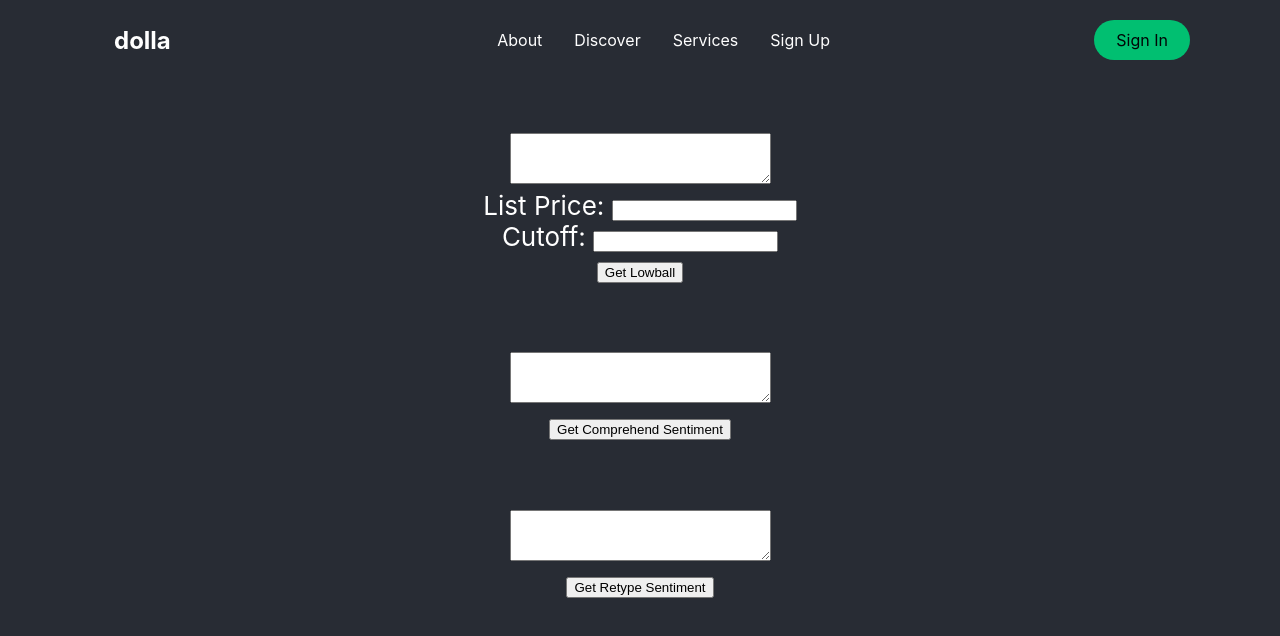
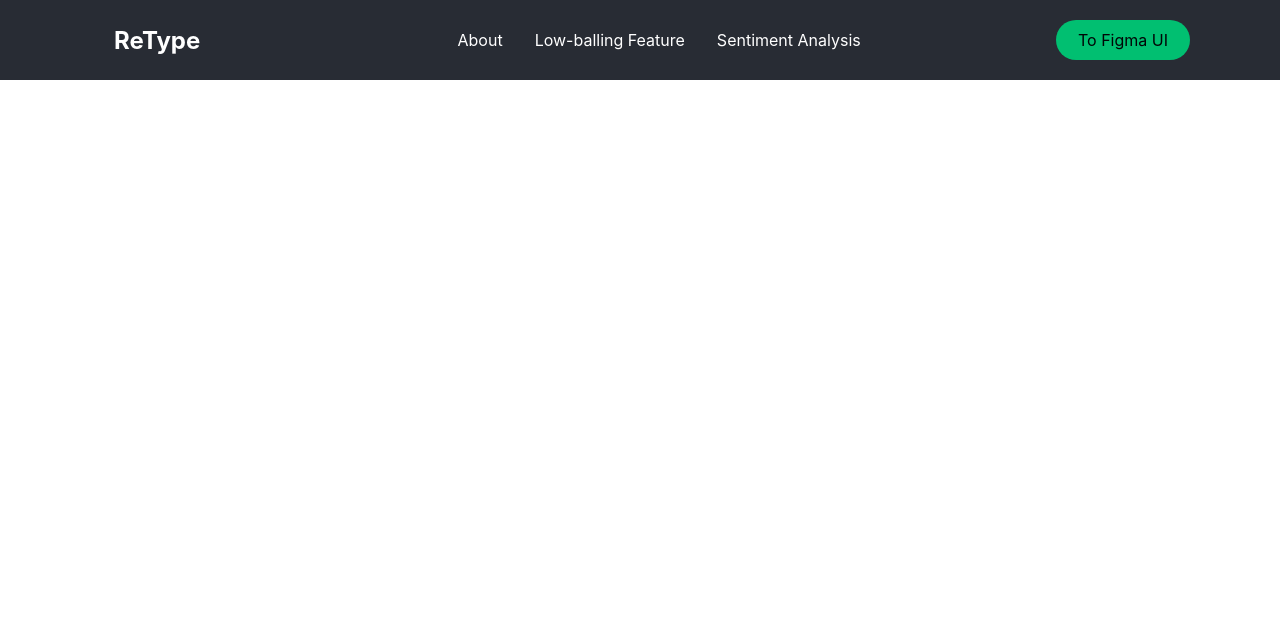
Before and after one commit to tangboxuan/aws_buildon_2021, a React (Create React App) app: page / in a window 1280 px wide. Shown: the top 636 px of the page. Built offline with nearby package versions, Linux system fonts and the light colour scheme; what @aws-amplify/predictions, aws-amplify would draw is missing.

Commit message:
added navigation and side bar

```diff
--- a/src/App.css
+++ b/src/App.css
@@ -1,5 +1,7 @@
 .App {
   text-align: center;
+  background-color: #282c34;
+  min-height: 20vh;
 }
 
 .App-logo {
@@ -13,8 +15,7 @@
   }
 }
 
-.App-header {
-  background-color: #282c34;
+/* .App-header {
   min-height: 100vh;
   display: flex;
   flex-direction: column;
@@ -22,7 +23,7 @@
   justify-content: center;
   font-size: calc(10px + 2vmin);
   color: white;
-}
+} */
 
 .App-link {
   color: #61dafb;
--- a/src/App.js
+++ b/src/App.js
@@ -3,8 +3,11 @@
 import { API } from 'aws-amplify'
 import Predictions from '@aws-amplify/predictions';
 
+import {BrowserRouter as Router, Switch, Route} from 'react-router-dom';
+import Home from './pages';
 
-import NavBar from './Navbar';
+// import NavBar from './Components/Navbar';
+// import Sidebar from './Components/Sidebar';
 class App extends React.Component {
   constructor(props) {
     super(props);
@@ -84,8 +87,12 @@
   render() {
     return (
       <div className="App">
-        <NavBar/>
-        <header className="App-header">
+        <Router>
+          <Switch>
+            <Route path='/' component={Home} exact />
+          </Switch>
+        </Router>
+        {/* <header className="App-header">
           <form onSubmit={this.getLowball}>
             <textarea
               name="lowballInput"
@@ -141,7 +148,7 @@
             <button type="submit">Get Retype Sentiment</button>
           </form>
           <h1>{this.state.retypeOutput}</h1>
-        </header>
+        </header> */}
       </div>
   )};
 }
--- /dev/null
+++ b/src/Components/Navbar/index.js
@@ -0,0 +1,47 @@
+import React, { useState, useEffect } from 'react';
+import { FaBars } from 'react-icons/fa';
+// import { IconContext } from 'react-icons/lib';
+import { animateScroll as scroll } from 'react-scroll';
+import {
+  MobileIcon,
+  Nav,
+  NavbarContainer,
+  NavItem,
+  NavLinks,
+  NavLogo,
+  NavMenu,
+  NavBtn,
+  NavBtnLink
+} from './NavbarElements';
+
+const Navbar = ({toggle}) => {
+
+  return (
+    <>
+      <Nav>
+        <NavbarContainer>
+        <NavLogo to='/'>ReType</NavLogo>
+        <MobileIcon onClick={toggle}>
+          <FaBars />
+        </MobileIcon>
+        <NavMenu>
+          <NavItem>
+            <NavLinks to='about'>About</NavLinks>
+          </NavItem>
+          <NavItem>
+            <NavLinks to='low-balling'>Low-balling Feature</NavLinks>
+          </NavItem>
+          <NavItem>
+            <NavLinks to='sentiment'>Sentiment Analysis</NavLinks>
+          </NavItem>
+        </NavMenu>
+        <NavBtn>
+          <NavBtnLink to='figma'>To Figma UI</NavBtnLink>
+        </NavBtn>
+      </NavbarContainer>
+      </Nav>
+    </>
+  );
+};
+
+export default Navbar;
--- /dev/null
+++ b/src/Components/Sidebar/SidebarElements.js
@@ -0,0 +1,93 @@
+import styled from 'styled-components';
+import { Link as LinkS } from 'react-scroll';
+import { Link as LinkR } from 'react-router-dom';
+import { FaTimes } from 'react-icons/fa';
+
+export const SidebarContainer = styled.aside`
+  position: fixed;
+  z-index: 999;
+  width: 100%;
+  height: 100%;
+  background: #0d0d0d;
+  display: grid;
+  align-items: center;
+  top: 0;
+  left: 0;
+  transition: 0.3s ease-in-out;
+  opacity: ${({ isOpen }) => (isOpen ? '100%' : '0')};
+  top: ${({ isOpen }) => (isOpen ? '0' : '-100%')};
+  top: 0;
+`;
+
+export const CloseIcon = styled(FaTimes)`
+  color: #fff;
+`;
+
+export const Icon = styled.div`
+  position: absolute;
+  top: 1.2rem;
+  right: 1.5rem;
+  background: transparent;
+  border: transparent;
+  font-size: 2rem;
+  cursor: pointer;
+  outline: none;
+`;
+
+export const SidebarWrapper = styled.div`
+  color: #fff;
+`;
+
+export const SidebarMenu = styled.ul`
+  display: grid;
+  grid-template-columns: 1fr;
+  grid-template-rows: repeat(6, 80px);
+  text-align: center;
+
+  @media screen and (max-width: 480px) {
+    grid-template-rows: repeat(6, 60px);
+  }
+`;
+
+export const SidebarLink = styled(LinkS)`
+  display: flex;
+  align-items: center;
+  justify-content: center;
+  font-size: 1.5rem;
+  text-decoration: none;
+  list-style: none;
+  transition: 0.2s ease-in-out;
+  text-decoration: none;
+  color: #fff;
+  cursor: pointer;
+
+  &:hover {
+    color: #01bf71;
+    transition: 0.2s ease-in-out;
+  }
+`;
+
+export const SideBtnWrap = styled.div`
+  display: flex;
+  justify-content: center;
+`;
+
+export const SidebarRoute = styled(LinkR)`
+  border-radius: 50px;
+  background: #01bf71;
+  white-space: nowrap;
+  padding: 16px 64px;
+  color: #010606;
+  font-size: 16px;
+  outline: none;
+  border: none;
+  cursor: pointer;
+  transition: all 0.2s ease-in-out;
+  text-decoration: none;
+
+  &:hover {
+    transition: all 0.2s ease-in-out;
+    background: #fff;
+    color: #010606;
+  }
+`;
--- /dev/null
+++ b/src/Components/Sidebar/index.js
@@ -0,0 +1,63 @@
+import React from 'react';
+import {
+    SidebarContainer,
+    Icon,
+    CloseIcon,
+    SidebarWrapper,
+    SidebarMenu,
+    SidebarLink,
+    SidebarRoute,
+    SideBtnWrap
+  } from './SidebarElements';
+
+  const Sidebar = ({ isOpen, toggle }) => {
+    return (
+      <SidebarContainer isOpen={isOpen} onClick={toggle}>
+        <Icon onClick={toggle}>
+          <CloseIcon />
+        </Icon>
+        <SidebarWrapper>
+          <SidebarMenu>
+            <SidebarLink
+              to='about'
+              onClick={toggle}
+              smooth={true}
+              duration={500}
+              spy={true}
+              exact='true'
+              offset={-80}
+            >
+              About
+            </SidebarLink>
+            <SidebarLink
+              to='low-balling'
+              onClick={toggle}
+              smooth={true}
+              duration={500}
+              spy={true}
+              exact='true'
+              offset={-80}
+            >
+              Low-balling Feature
+            </SidebarLink>
+            <SidebarLink
+              to='sentiment'
+              onClick={toggle}
+              smooth={true}
+              duration={500}
+              spy={true}
+              exact='true'
+              offset={-80}
+            >
+              Sentiment Analysis
+            </SidebarLink>
+          </SidebarMenu>
+          <SideBtnWrap>
+            <SidebarRoute to='figma'>To Figma UI</SidebarRoute>
+          </SideBtnWrap>
+        </SidebarWrapper>
+      </SidebarContainer>
+    );
+  };
+
+  export default Sidebar;
--- a/src/Navbar/index.js
+++ /dev/null
@@ -1,107 +0,0 @@
-import React, { useState, useEffect } from 'react';
-import { FaBars } from 'react-icons/fa';
-import { IconContext } from 'react-icons/lib';
-import { animateScroll as scroll } from 'react-scroll';
-import {
-  MobileIcon,
-  Nav,
-  NavbarContainer,
-  NavItem,
-  NavLinks,
-  NavLogo,
-  NavMenu,
-  NavBtn,
-  NavBtnLink
-} from './NavbarElements';
-
-const Navbar = ({ toggle }) => {
-  const [scrollNav, setScrollNav] = useState(false);
-
-  const changeNav = () => {
-    if (window.scrollY >= 80) {
-      setScrollNav(true);
-    } else {
-      setScrollNav(false);
-    }
-  };
-
-  useEffect(() => {
-    window.addEventListener('scroll', changeNav);
-  }, []);
-
-  const toggleHome = () => {
-    scroll.scrollToTop();
-  };
-
-  return (
-    <>
-      <IconContext.Provider value={{ color: '#fff' }}>
-        <Nav scrollNav={scrollNav}>
-          <NavbarContainer>
-            <NavLogo onClick={toggleHome} to='/'>
-              dolla
-            </NavLogo>
-            <MobileIcon onClick={toggle}>
-              <FaBars />
-            </MobileIcon>
-            <NavMenu>
-              <NavItem>
-                <NavLinks
-                  to='about'
-                  smooth={true}
-                  duration={500}
-                  spy={true}
-                  exact='true'
-                  offset={-80}
-                >
-                  About
-                </NavLinks>
-              </NavItem>
-              <NavItem>
-                <NavLinks
-                  to='discover'
-                  smooth={true}
-                  duration={500}
-                  spy={true}
-                  exact='true'
-                  offset={-80}
-                >
-                  Discover
-                </NavLinks>
-              </NavItem>
-              <NavItem>
-                <NavLinks
-                  to='services'
-                  smooth={true}
-                  duration={500}
-                  spy={true}
-                  exact='true'
-                  offset={-80}
-                >
-                  Services
-                </NavLinks>
-              </NavItem>
-              <NavItem>
-                <NavLinks
-                  to='signup'
-                  smooth={true}
-                  duration={500}
-                  spy={true}
-                  exact='true'
-                  offset={-80}
-                >
-                  Sign Up
-                </NavLinks>
-              </NavItem>
-            </NavMenu>
-            <NavBtn>
-              <NavBtnLink to='/signin'>Sign In</NavBtnLink>
-            </NavBtn>
-          </NavbarContainer>
-        </Nav>
-      </IconContext.Provider>
-    </>
-  );
-};
-
-export default Navbar;
--- /dev/null
+++ b/src/pages/index.js
@@ -0,0 +1,19 @@
+import React, { useState } from 'react';
+import Navbar from '../Components/Navbar';
+import Sidebar from '../Components/Sidebar';
+
+function Home() {
+    const [isOpen, setIsOpen] = useState(false);
+
+    const toggle = () => {
+      setIsOpen(!isOpen);
+    };
+    return (
+      <>
+        <Sidebar isOpen={isOpen} toggle={toggle} />
+        <Navbar toggle={toggle} />
+      </>
+    );
+  }
+
+  export default Home;
```
Also changed, not shown: src/Components/Navbar/NavbarElements.js (renamed from src/Navbar/NavbarElements.js).
